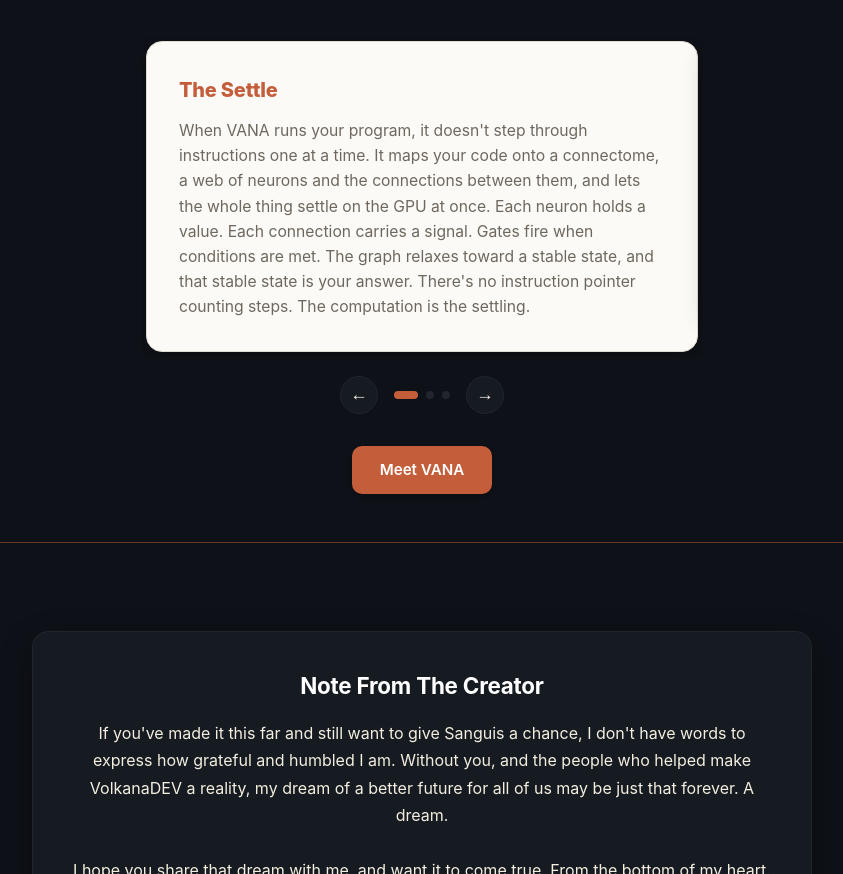
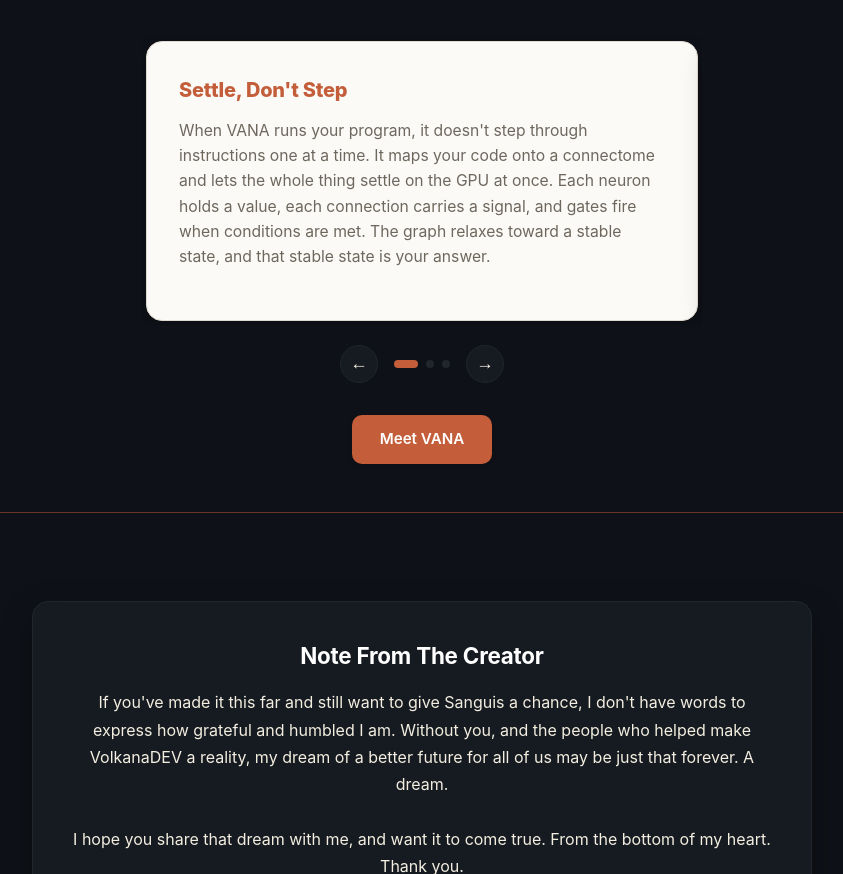
Before and after one commit to VolkanaDEV/volkanadev.github.io, a plain HTML site: page index.html in a window 1280 px wide. Shown: the part 1816-2690 px from the top of the page, without its empty margins (218-1061 px from the left). Drawn offline with Linux system fonts and the light colour scheme.

Commit message:
Rename The Settle -> Settle Don't Step, trim text to match other card sizes

```diff
--- a/index.html
+++ b/index.html
@@ -381,8 +381,8 @@
           <div class="carousel-track">
             <div class="carousel-slide">
               <div class="card">
-                <h4>The Settle</h4>
-                <p>When VANA runs your program, it doesn't step through instructions one at a time. It maps your code onto a connectome, a web of neurons and the connections between them, and lets the whole thing settle on the GPU at once. Each neuron holds a value. Each connection carries a signal. Gates fire when conditions are met. The graph relaxes toward a stable state, and that stable state is your answer. There's no instruction pointer counting steps. The computation is the settling.</p>
+                <h4>Settle, Don't Step</h4>
+                <p>When VANA runs your program, it doesn't step through instructions one at a time. It maps your code onto a connectome and lets the whole thing settle on the GPU at once. Each neuron holds a value, each connection carries a signal, and gates fire when conditions are met. The graph relaxes toward a stable state, and that stable state is your answer.</p>
               </div>
             </div>
             <div class="carousel-slide">
```
